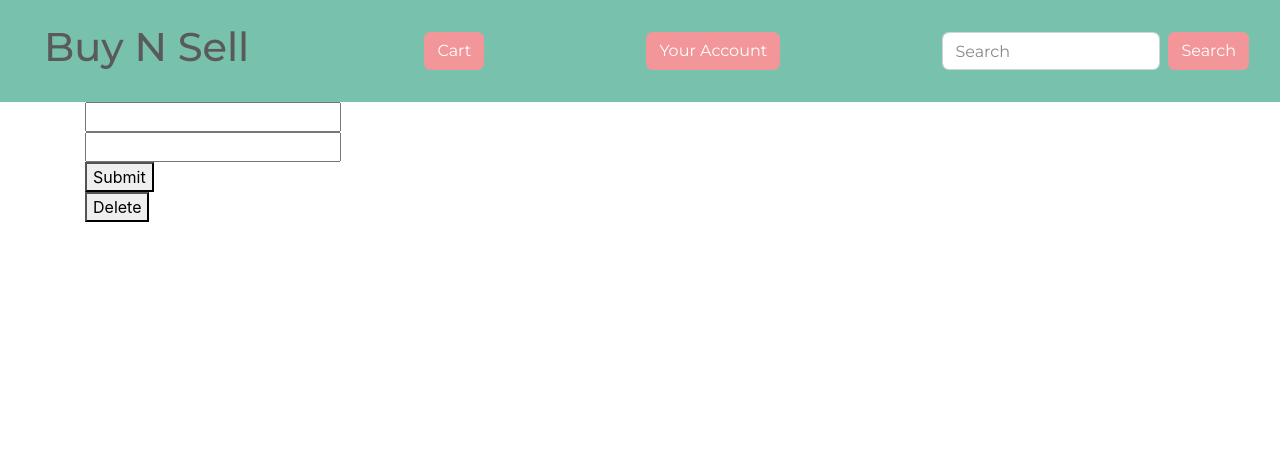
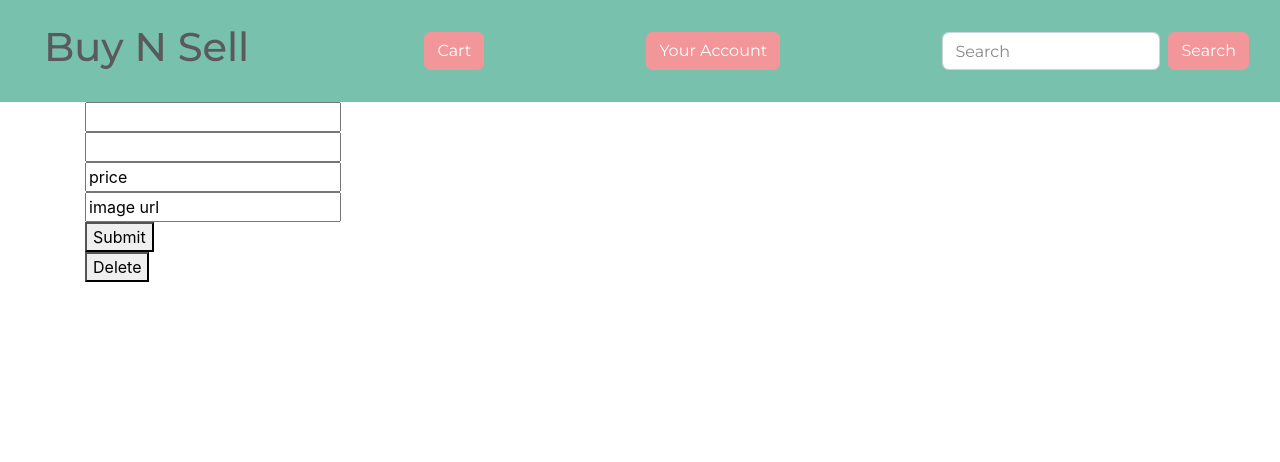
Before and after one commit to JohnminerIv/sell_stuff, a Flask app: template templates/admin_edit_item.html in a window 1280 px wide. Shown: the top 462 px of the page. Run offline with Flask 2, Linux system fonts and the light colour scheme; the template is opened without the code that fills it, so the values that code supplies are empty; some libraries are stand-ins or nearby versions.

Commit message:
adding more information options

```diff
--- a/templates/admin_edit_item.html
+++ b/templates/admin_edit_item.html
@@ -9,6 +9,8 @@
     <input type='hidden' value='{{ user._id }}' name='user_id'/>
     <input type="text" name="name" value="{{item.name}}"></input><br>
     <input type="text" name="description" value="{{item.description}}"></input><br>
+    <input type="text" name="price" value="price"></input><br>
+    <input type="text" name="image" value="image url"></input><br>
     <button type="submit" name="button">Submit</button>
 </form>
 {% include '/partials/admin_delete_item_button.html' %}
```
